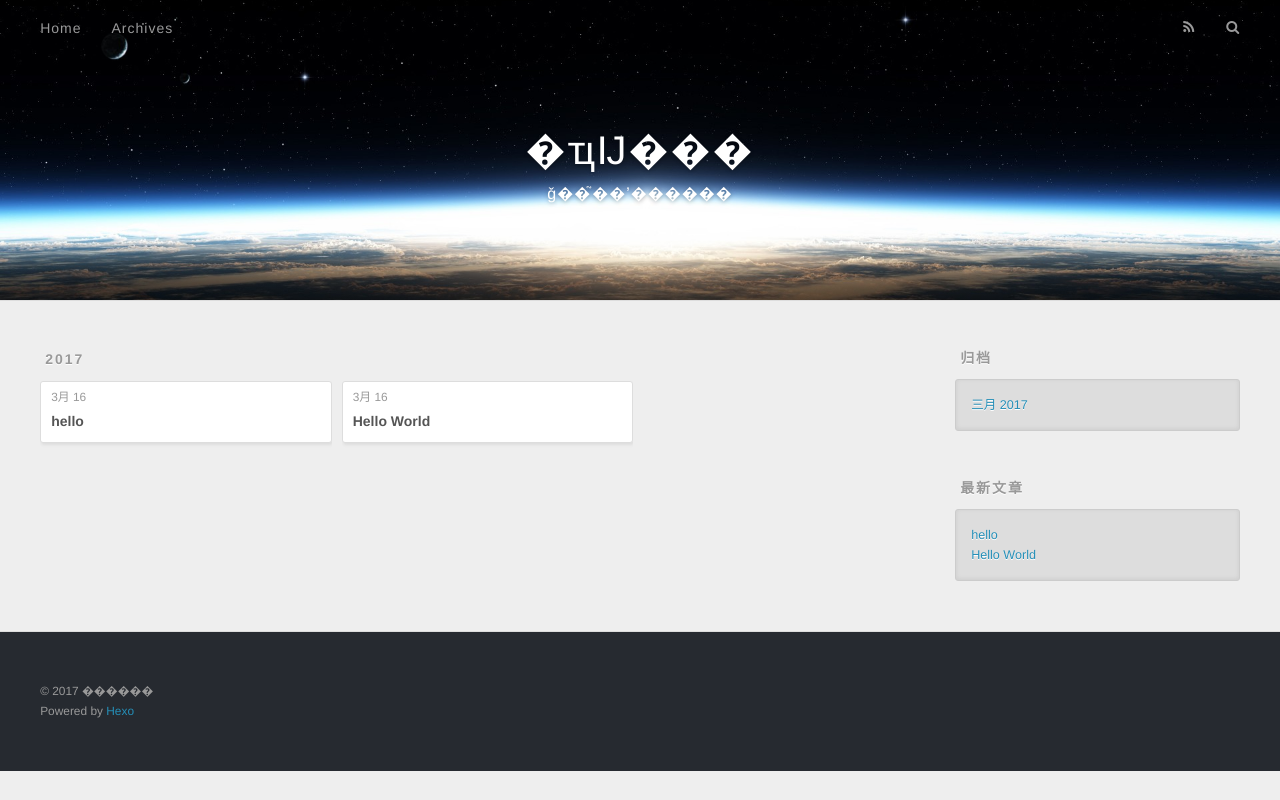
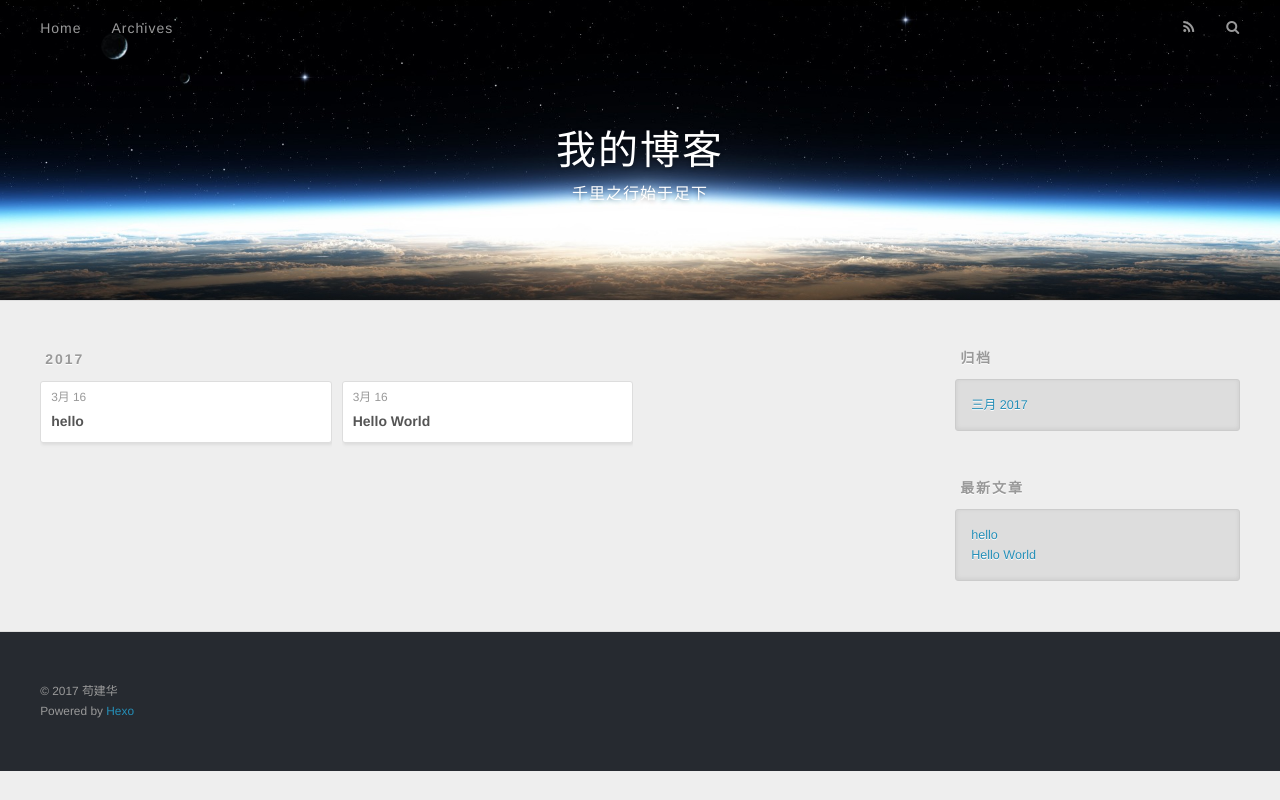
Before and after one commit to PhoenixGJH/PhoenixGJH.github.io, a plain HTML site: page archives/2017/03/index.html in a window 1280 px wide. Drawn offline with nearby package versions, Linux system fonts and the light colour scheme.

Commit message:
Site updated: 2017-03-16 15:38:52

```diff
--- a/archives/2017/03/index.html
+++ b/archives/2017/03/index.html
@@ -3,19 +3,19 @@
 <head>
   <meta charset="utf-8">
 
-  <title>归档: 2017/3 | �ҵĲ���</title>
+  <title>归档: 2017/3 | 我的博客</title>
   <meta name="viewport" content="width=device-width, initial-scale=1, maximum-scale=1">
-  <meta name="description" content="��¼�������֪ʶ">
+  <meta name="description" content="记录生活，分享知识">
 <meta property="og:type" content="website">
-<meta property="og:title" content="�ҵĲ���">
+<meta property="og:title" content="我的博客">
 <meta property="og:url" content="http://phoenix.github.io/archives/2017/03/index.html">
-<meta property="og:site_name" content="�ҵĲ���">
-<meta property="og:description" content="��¼�������֪ʶ">
+<meta property="og:site_name" content="我的博客">
+<meta property="og:description" content="记录生活，分享知识">
 <meta name="twitter:card" content="summary">
-<meta name="twitter:title" content="�ҵĲ���">
-<meta name="twitter:description" content="��¼�������֪ʶ">
+<meta name="twitter:title" content="我的博客">
+<meta name="twitter:description" content="记录生活，分享知识">
 
-    <link rel="alternate" href="/atom.xml" title="�ҵĲ���" type="application/atom+xml">
+    <link rel="alternate" href="/atom.xml" title="我的博客" type="application/atom+xml">
 
 
     <link rel="icon" href="/favicon.png">
@@ -36,11 +36,11 @@
   <div id="header-outer" class="outer">
     <div id="header-title" class="inner">
       <h1 id="logo-wrap">
-        <a href="/" id="logo">�ҵĲ���</a>
+        <a href="/" id="logo">我的博客</a>
       </h1>
 
         <h2 id="subtitle-wrap">
-          <a href="/" id="subtitle">ǧ��֮��ʼ������</a>
+          <a href="/" id="subtitle">千里之行始于足下</a>
         </h2>
 
     </div>
@@ -167,7 +167,7 @@
 
   <div class="outer">
     <div id="footer-info" class="inner">
-      &copy; 2017 ������<br>
+      &copy; 2017 苟建华<br>
       Powered by <a href="http://hexo.io/" target="_blank">Hexo</a>
     </div>
   </div>
```
Also changed, not shown: 2017/03/16/hello-world/index.html (+6 -6 lines), 2017/03/16/hello/index.html (+9 -9 lines), archives/2017/index.html (+11 -11 lines), archives/index.html (+11 -11 lines), index.html (+11 -11 lines).
